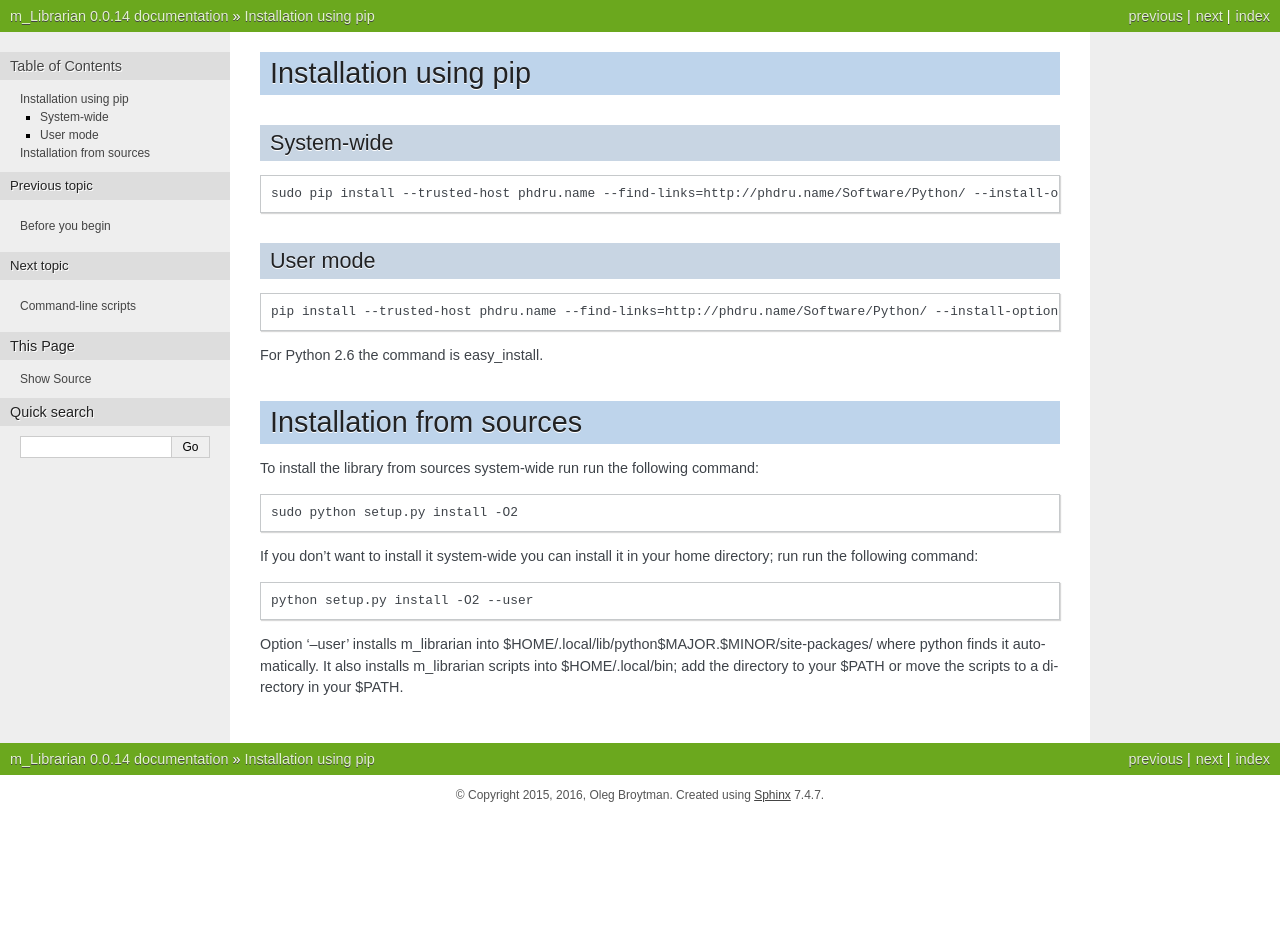
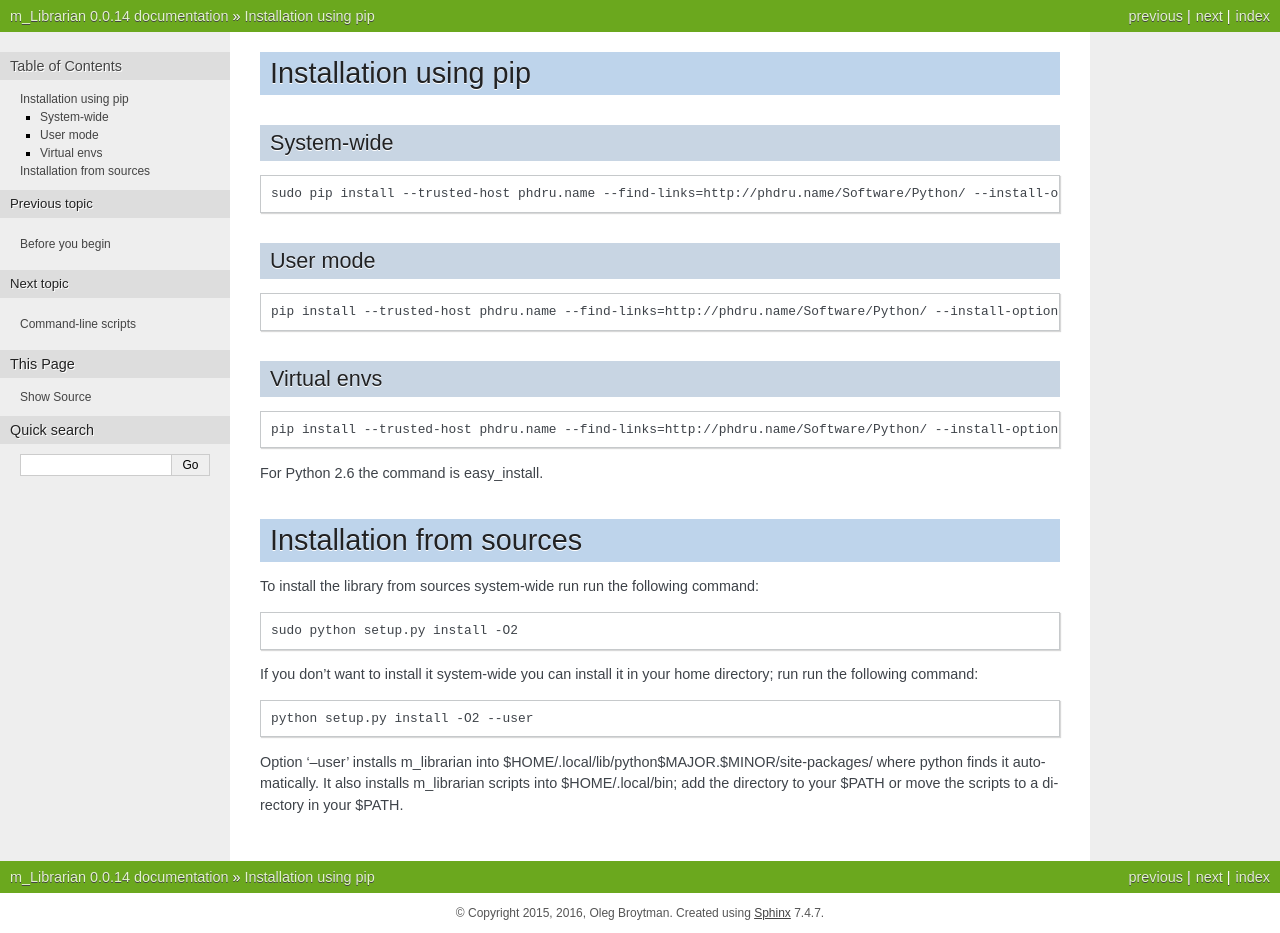
Before and after one commit to phdru/m_librarian, a Sphinx documentation site: the page built from docs/install.rst, in a window 1280 px wide. Built offline with Sphinx 7.4.7, drawn with Linux system fonts in a browser that asks for light colours; before the commit the page ends 900 px from its top, so only the background shows below that.

Commit message:
Update installation instruction for virtual envs

```diff
--- a/docs/install.rst
+++ b/docs/install.rst
@@ -14,6 +14,13 @@
 ::
 
     pip install --trusted-host phdru.name --find-links=http://phdru.name/Software/Python/ --install-option='-O2' --user m_librarian
+
+Virtual envs
+------------
+
+::
+
+    pip install --trusted-host phdru.name --find-links=http://phdru.name/Software/Python/ --install-option='-O2' m_librarian
 
 For Python 2.6 the command is easy_install.
 
```
